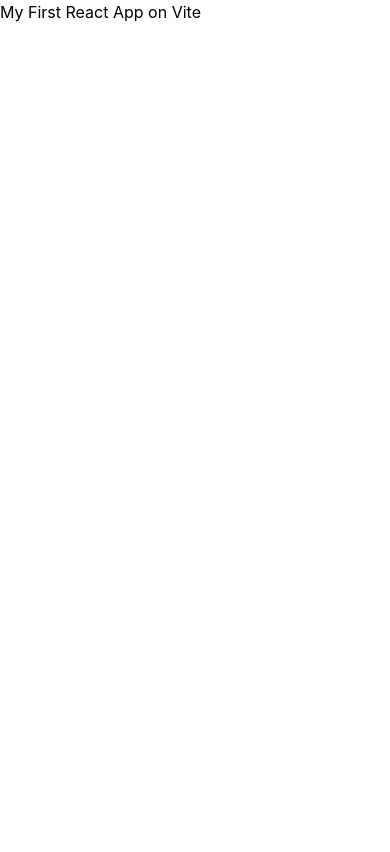
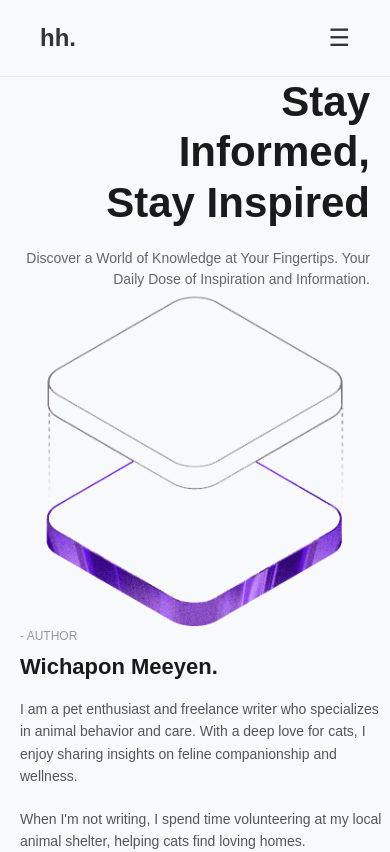
Before and after one commit to Wichapon-mee/wichapon-dev-blog, a React (Vite) app: page / in a window 390 px wide. Built offline with nearby package versions, Linux system fonts and the light colour scheme.

Commit message:
feat: Integrate @vitejs/plugin-react-swc for improved React support and add responsive HeroSection and NavBar components. Updated styles and refactored App component to utilize new structure.

```diff
--- a/package.json
+++ b/package.json
@@ -20,6 +20,7 @@
     "@types/react": "^19.2.14",
     "@types/react-dom": "^19.2.3",
     "@vitejs/plugin-react": "^6.0.1",
+    "@vitejs/plugin-react-swc": "^4.3.1",
     "eslint": "^10.3.0",
     "eslint-plugin-react-hooks": "^7.1.1",
     "eslint-plugin-react-refresh": "^0.5.2",
--- a/src/App.css
+++ b/src/App.css
@@ -1,184 +1,42 @@
-.counter {
-  font-size: 16px;
-  padding: 5px 10px;
-  border-radius: 5px;
-  color: var(--accent);
-  background: var(--accent-bg);
-  border: 2px solid transparent;
-  transition: border-color 0.3s;
-  margin-bottom: 24px;
-
-  &:hover {
-    border-color: var(--accent-border);
-  }
-  &:focus-visible {
-    outline: 2px solid var(--accent);
-    outline-offset: 2px;
-  }
+/* จัดการรูปแบบทั่วไป */
+body {
+  margin: 0;
+  background-color: #f8f9fa;
 }
 
-.hero {
-  position: relative;
-
-  .base,
-  .framework,
-  .vite {
-    inset-inline: 0;
+/* --- สไตล์สำหรับ HeroSection แบบ Responsive --- */
+.hero-container {
+  display: grid;
+  grid-template-columns: 1fr 1fr 1fr; /* หน้าจอคอมแบ่ง 3 คอลัมน์ */
+  gap: 40px;
+  align-items: center;
+  padding: 60px 40px;
+  max-width: 1200px;
   margin: 0 auto;
 }
 
-  .base {
-    width: 170px;
-    position: relative;
-    z-index: 0;
+/* เมื่อหน้าจอกว้างน้อยกว่า 768px (หน้าจอมือถือ) */
+@media (max-width: 768px) {
+  .hero-container {
+    grid-template-columns: 1fr; /* เปลี่ยนเป็นคอลัมน์เดียวเรียงลงมา */
+    gap: 30px;
+    padding: 40px 20px;
   }
 
-  .framework,
-  .vite {
-    position: absolute;
+  /* ปรับให้ข้อความโปรยและข้อมูลผู้เขียนจัดกึ่งกลางและเรียงตามลำดับภาพ */
+  .hero-text-left {
+    text-align: center !important;
+    padding-right: 0 !important;
+    order: 1; /* ข้อความโปรยขึ้นก่อน */
   }
 
-  .framework {
-    z-index: 1;
-    top: 34px;
-    height: 28px;
-    transform: perspective(2000px) rotateZ(300deg) rotateX(44deg) rotateY(39deg)
-      scale(1.4);
+  .hero-image-center {
+    order: 2; /* รูปภาพอยู่ตรงกลาง */
   }
 
-  .vite {
-    z-index: 0;
-    top: 107px;
-    height: 26px;
-    width: auto;
-    transform: perspective(2000px) rotateZ(300deg) rotateX(40deg) rotateY(39deg)
-      scale(0.8);
+  .hero-text-right {
+    text-align: left !important;
+    padding-left: 0 !important;
+    order: 3; /* ข้อมูลผู้เขียนอยู่ล่างสุด */
   }
 }
-
-#center {
-  display: flex;
-  flex-direction: column;
-  gap: 25px;
-  place-content: center;
-  place-items: center;
-  flex-grow: 1;
-
-  @media (max-width: 1024px) {
-    padding: 32px 20px 24px;
-    gap: 18px;
-  }
-}
-
-#next-steps {
-  display: flex;
-  border-top: 1px solid var(--border);
-  text-align: left;
-
-  & > div {
-    flex: 1 1 0;
-    padding: 32px;
-    @media (max-width: 1024px) {
-      padding: 24px 20px;
-    }
-  }
-
-  .icon {
-    margin-bottom: 16px;
-    width: 22px;
-    height: 22px;
-  }
-
-  @media (max-width: 1024px) {
-    flex-direction: column;
-    text-align: center;
-  }
-}
-
-#docs {
-  border-right: 1px solid var(--border);
-
-  @media (max-width: 1024px) {
-    border-right: none;
-    border-bottom: 1px solid var(--border);
-  }
-}
-
-#next-steps ul {
-  list-style: none;
-  padding: 0;
-  display: flex;
-  gap: 8px;
-  margin: 32px 0 0;
-
-  .logo {
-    height: 18px;
-  }
-
-  a {
-    color: var(--text-h);
-    font-size: 16px;
-    border-radius: 6px;
-    background: var(--social-bg);
-    display: flex;
-    padding: 6px 12px;
-    align-items: center;
-    gap: 8px;
-    text-decoration: none;
-    transition: box-shadow 0.3s;
-
-    &:hover {
-      box-shadow: var(--shadow);
-    }
-    .button-icon {
-      height: 18px;
-      width: 18px;
-    }
-  }
-
-  @media (max-width: 1024px) {
-    margin-top: 20px;
-    flex-wrap: wrap;
-    justify-content: center;
-
-    li {
-      flex: 1 1 calc(50% - 8px);
-    }
-
-    a {
-      width: 100%;
-      justify-content: center;
-      box-sizing: border-box;
-    }
-  }
-}
-
-#spacer {
-  height: 88px;
-  border-top: 1px solid var(--border);
-  @media (max-width: 1024px) {
-    height: 48px;
-  }
-}
-
-.ticks {
-  position: relative;
-  width: 100%;
-
-  &::before,
-  &::after {
-    content: '';
-    position: absolute;
-    top: -4.5px;
-    border: 5px solid transparent;
-  }
-
-  &::before {
-    left: 0;
-    border-left-color: var(--border);
-  }
-  &::after {
-    right: 0;
-    border-right-color: var(--border);
-  }
-}
--- a/src/App.jsx
+++ b/src/App.jsx
@@ -1,17 +1,14 @@
-import { useState } from 'react'
-import reactLogo from './assets/react.svg'
-import viteLogo from './assets/vite.svg'
-import heroImg from './assets/hero.png'
-import './App.css'
+import React from 'react';
+import NavBar from './components/NavBar';
+import HeroSection from './components/HeroSection';
 
 function App() {
-  const [count, setCount] = useState(0)
-
   return (
-    <section>
-        <h1>My First React App on Vite</h1>
-    </section>
-  )
+    <div style={{ background: '#f8f9fa', minHeight: '100vh', fontFamily: 'sans-serif' }}>
+      <NavBar />
+      <HeroSection />
+    </div>
+  );
 }
 
-export default App
+export default App;
--- /dev/null
+++ b/src/components/HeroSection.jsx
@@ -0,0 +1,52 @@
+import React from 'react';
+import heroImg from '../assets/hero.png';
+
+function HeroSection() {
+  return (
+    <div className="hero-container">
+
+      {/* คอลัมน์ที่ 1 (ซ้าย): ข้อความโปรย */}
+      <div className="hero-text-left" style={{ textAlign: 'right', paddingRight: '20px' }}>
+        <h1 style={{ fontSize: '42px', fontWeight: 'bold', lineHeight: '1.2', margin: '0 0 20px 0', color: '#1a1a1a' }}>
+          Stay<br />Informed,<br />Stay Inspired
+        </h1>
+        <p style={{ color: '#666', fontSize: '14px', lineHeight: '1.5', margin: 0 }}>
+          Discover a World of Knowledge at Your Fingertips. Your Daily Dose of Inspiration and Information.
+        </p>
+      </div>
+
+      {/* คอลัมน์ที่ 2 (กลาง): รูปภาพ */}
+      <div className="hero-image-center" style={{ display: 'flex', justifyContent: 'center' }}>
+        <img
+          src={heroImg}
+          alt="Hero"
+          style={{
+            width: '100%',
+            maxWidth: '320px',
+            borderRadius: '16px',
+            objectFit: 'cover'
+          }}
+        />
+      </div>
+
+      {/* คอลัมน์ที่ 3 (ขวา): ข้อมูลผู้เขียน */}
+      <div className="hero-text-right" style={{ textAlign: 'left', paddingLeft: '20px' }}>
+        <span style={{ fontSize: '12px', color: '#999', textTransform: 'uppercase', display: 'block', marginBottom: '5px' }}>
+          - Author
+        </span>
+        <h2 style={{ fontSize: '22px', fontWeight: 'bold', margin: '0 0 15px 0', color: '#1a1a1a' }}>
+          Wichapon Meeyen.
+        </h2>
+        <p style={{ color: '#555', fontSize: '14px', lineHeight: '1.6', marginBottom: '20px' }}>
+          I am a pet enthusiast and freelance writer who specializes in animal behavior and care. With a deep love for cats, I enjoy sharing insights on feline companionship and wellness.
+        </p>
+        <p style={{ color: '#555', fontSize: '14px', lineHeight: '1.6', margin: 0 }}>
+          When I'm not writing, I spend time volunteering at my local animal shelter, helping cats find loving homes.
+        </p>
+      </div>
+
+    </div>
+  );
+}
+
+export default HeroSection;
--- /dev/null
+++ b/src/components/NavBar.jsx
@@ -0,0 +1,43 @@
+import React from 'react';
+
+function NavBar() {
+  return (
+    <nav style={{
+      display: 'flex',
+      justifyContent: 'space-between',
+      alignItems: 'center',
+      padding: '20px 40px',
+      background: '#f8f9fa',
+      borderBottom: '1px solid #eaeaea'
+    }}>
+      {/* ฝั่งซ้าย: โลโก้ */}
+      <div style={{ fontSize: '24px', fontWeight: 'bold', color: '#333' }}>
+        hh.
+      </div>
+
+      {/* ฝั่งขวา: กลุ่มปุ่มกด และ แฮมเบอร์เกอร์เมนู */}
+      <div>
+        {/* กลุ่มปุ่มปกติ (จะถูกซ่อนเมื่อเปิดบนมือถือ) */}
+        <div className="nav-buttons" style={{ display: 'flex', gap: '15px' }}>
+          <button style={{ padding: '10px 24px', borderRadius: '20px', border: '1px solid #333', background: 'transparent', cursor: 'pointer', fontWeight: '500' }}>Log in</button>
+          <button style={{ padding: '10px 24px', borderRadius: '20px', border: 'none', background: '#1a1a1a', color: '#fff', cursor: 'pointer', fontWeight: '500' }}>Sign up</button>
+        </div>
+
+        {/* ปุ่มแฮมเบอร์เกอร์ ☰ (จะแสดงผลเฉพาะบนมือถือ) */}
+        <div className="nav-hamburger" style={{ fontSize: '24px', cursor: 'pointer', display: 'none', color: '#333' }}>
+          ☰
+        </div>
+      </div>
+
+      {/* สไตล์พิเศษสำหรับเปลี่ยนปุ่มตามขนาดหน้าจอ */}
+      <style>{`
+        @media (max-width: 768px) {
+          .nav-buttons { display: none !important; }
+          .nav-hamburger { display: block !important; }
+        }
+      `}</style>
+    </nav>
+  );
+}
+
+export default NavBar;
--- a/vite.config.js
+++ b/vite.config.js
@@ -1,10 +1,7 @@
 import { defineConfig } from 'vite'
-import react from '@vitejs/react-swc'
-import tailwindcss from '@tailwindcss/vite'
+import react from '@vitejs/plugin-react-swc'
 
+// https://vite.dev
 export default defineConfig({
-  plugins: [
-    react(),
-    tailwindcss(),
-  ],
+  plugins: [react()],
 })
```
Also changed, not shown: 1 other file (tests, documents, lock files or other folders). Lines whose indentation alone changed are shown as unchanged.
